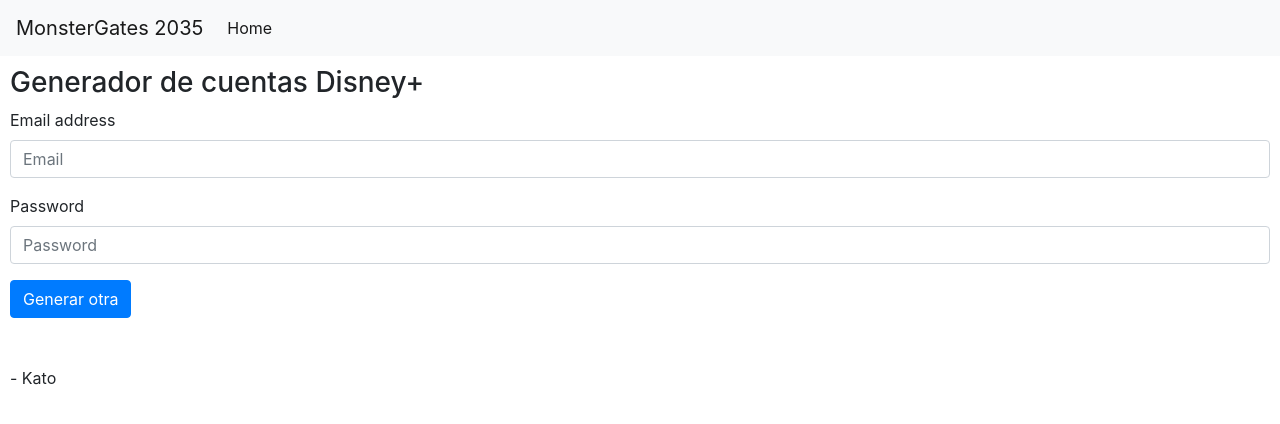
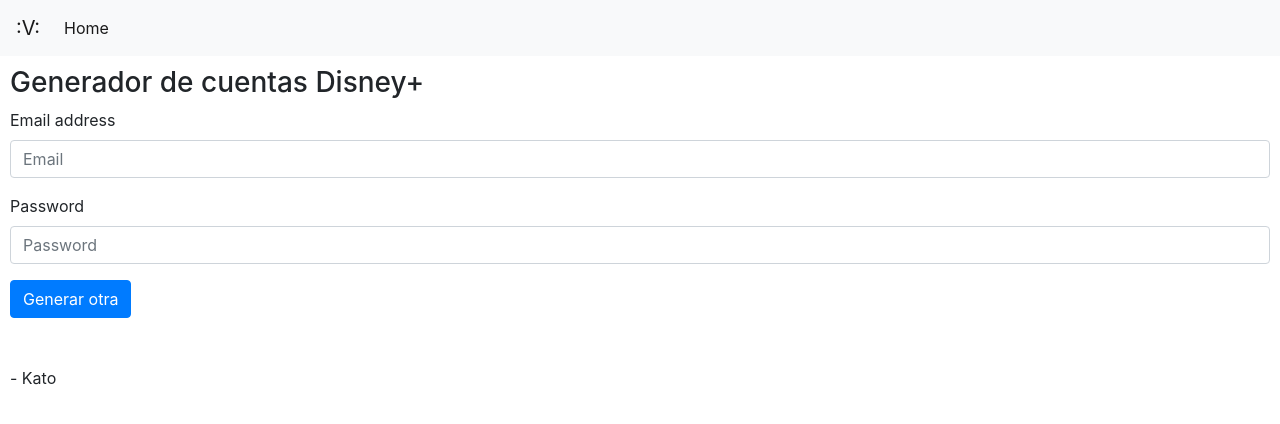
Before and after one commit to xKatooo/SimpleGenExample, a plain HTML site: page index.html in a window 1280 px wide. Drawn offline with nearby package versions, Linux system fonts and the light colour scheme.

Commit message:
Update index.html

```diff
--- a/index.html
+++ b/index.html
@@ -8,7 +8,7 @@
 </head>
 <body>
   <nav class="navbar navbar-expand-lg navbar-light bg-light">
-  <a class="navbar-brand" href="#">MonsterGates 2035</a>
+  <a class="navbar-brand" href="#">:V:</a>
   <button class="navbar-toggler" type="button" data-toggle="collapse" data-target="#navbarSupportedContent" aria-controls="navbarSupportedContent" aria-expanded="false" aria-label="Toggle navigation">
     <span class="navbar-toggler-icon"></span>
   </button>
```
